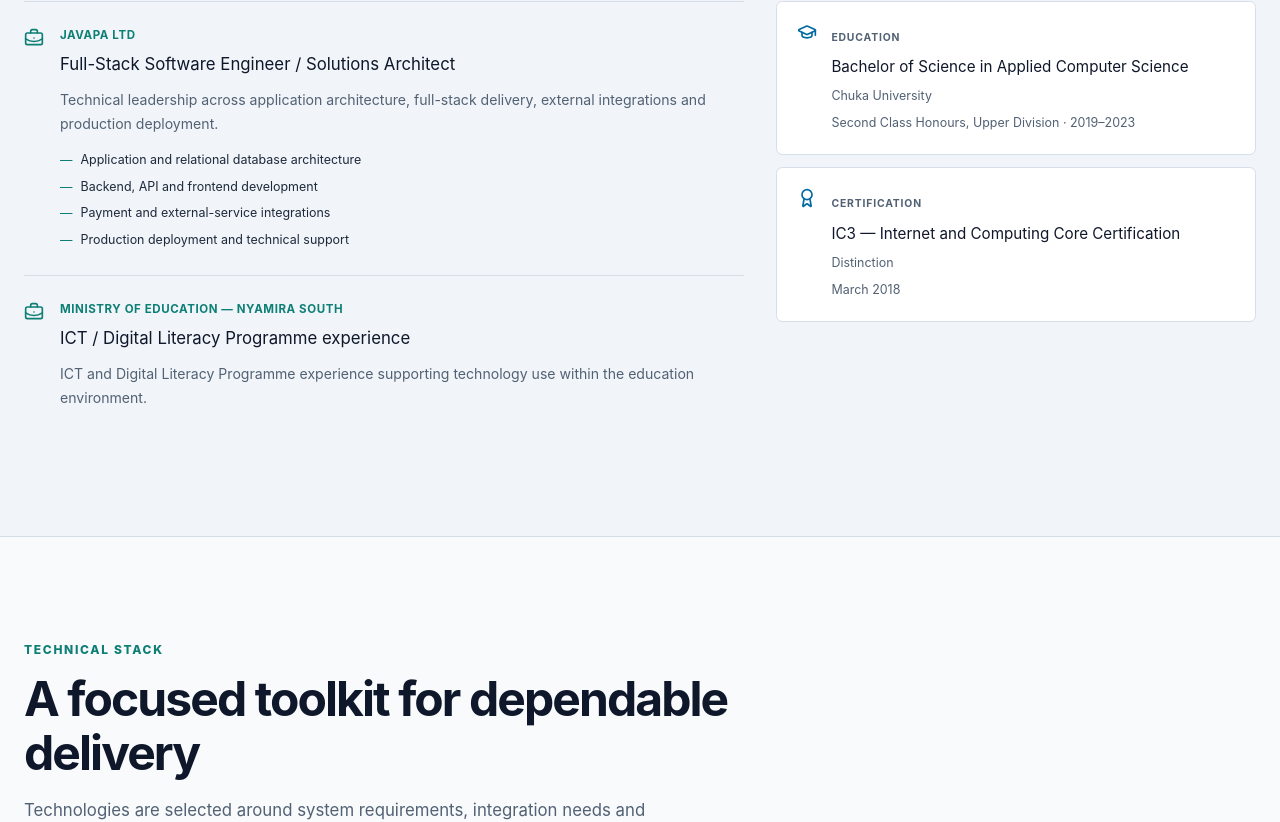
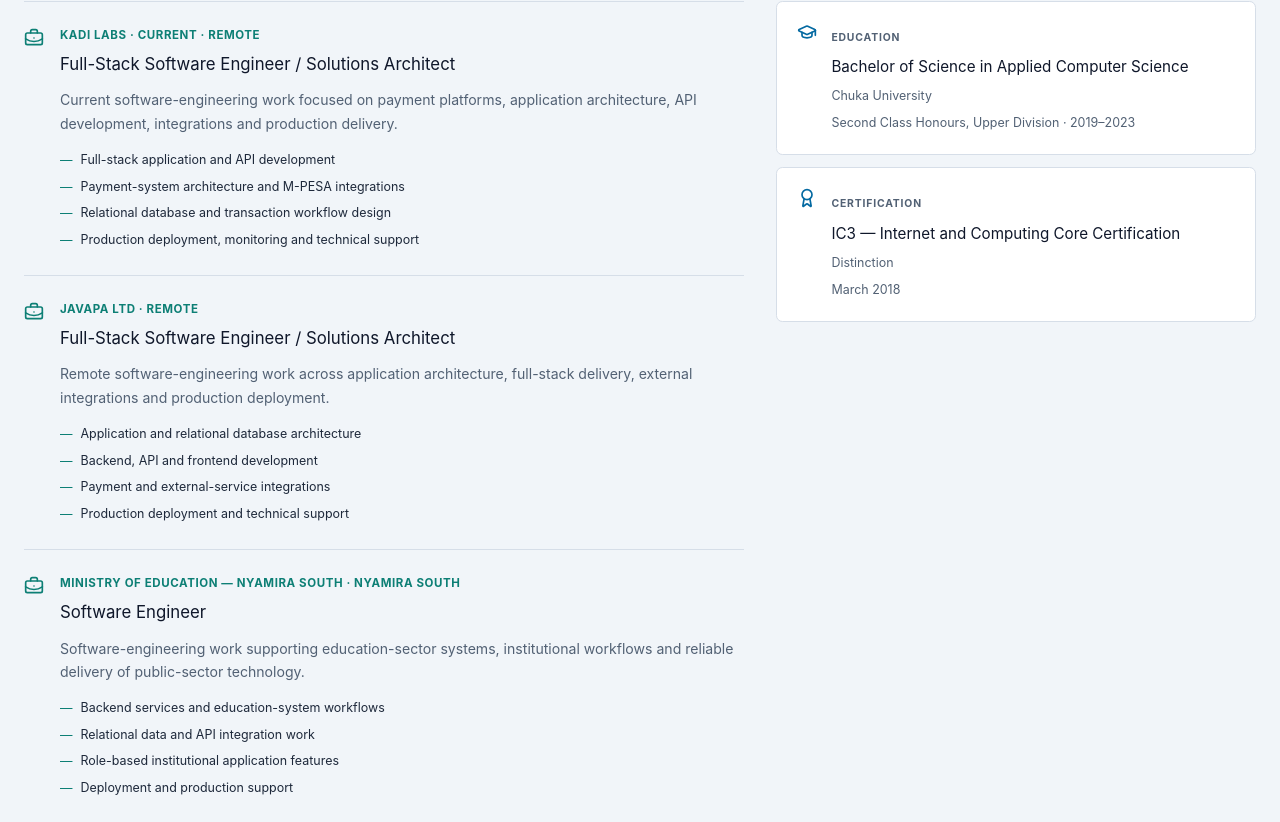
Before and after one commit to solohbatasi/portifolio, a Vue app: page / in a window 1280 px wide. Shown: the part 5239-6061 px from the top of the page. Built offline with nearby package versions, Linux system fonts and the light colour scheme; no server answers.

Commit message:
work experience

```diff
--- a/src/components/home/ExperienceSection.vue
+++ b/src/components/home/ExperienceSection.vue
@@ -31,7 +31,11 @@
               aria-hidden="true"
             />
             <div>
-              <p>{{ item.organisation }}</p>
+              <p>
+                {{ item.organisation }}
+                <span v-if="item.current"> · Current</span>
+                <span v-if="item.location"> · {{ item.location }}</span>
+              </p>
               <h3>{{ item.title }}</h3>
               <p class="experience-item__summary">
                 {{ item.summary }}
--- a/src/data/experience.js
+++ b/src/data/experience.js
@@ -1,13 +1,31 @@
 export const experience = [
+  {
+    id: 'kadi-labs',
+    organisation: 'Kadi Labs',
+    title: 'Full-Stack Software Engineer / Solutions Architect',
+    startDate: null, // TODO: Add the verified start date.
+    endDate: null,
+    current: true,
+    location: 'Remote',
+    summary:
+      'Current software-engineering work focused on payment platforms, application architecture, API development, integrations and production delivery.',
+    responsibilities: [
+      'Full-stack application and API development',
+      'Payment-system architecture and M-PESA integrations',
+      'Relational database and transaction workflow design',
+      'Production deployment, monitoring and technical support',
+    ],
+  },
   {
     id: 'javapa-ltd',
     organisation: 'JavaPA Ltd',
     title: 'Full-Stack Software Engineer / Solutions Architect',
     startDate: null, // TODO: Add the verified start date.
-    endDate: null, // TODO: Add the verified end date or mark the role as current.
-    location: null, // TODO: Add the verified work location if it should be public.
+    endDate: null, // TODO: Add the verified end date.
+    current: false,
+    location: 'Remote',
     summary:
-      'Technical leadership across application architecture, full-stack delivery, external integrations and production deployment.',
+      'Remote software-engineering work across application architecture, full-stack delivery, external integrations and production deployment.',
     responsibilities: [
       'Application and relational database architecture',
       'Backend, API and frontend development',
@@ -16,15 +34,21 @@
     ],
   },
   {
-    id: 'ministry-education-ict-dlp',
+    id: 'ministry-education-software-engineer',
     organisation: 'Ministry of Education — Nyamira South',
-    title: 'ICT / Digital Literacy Programme experience',
+    title: 'Software Engineer',
     startDate: null,
     endDate: null,
+    current: false,
     location: 'Nyamira South',
     summary:
-      'ICT and Digital Literacy Programme experience supporting technology use within the education environment.',
-    responsibilities: [],
+      'Software-engineering work supporting education-sector systems, institutional workflows and reliable delivery of public-sector technology.',
+    responsibilities: [
+      'Backend services and education-system workflows',
+      'Relational data and API integration work',
+      'Role-based institutional application features',
+      'Deployment and production support',
+    ],
   },
 ]
 
--- a/src/data/profile.js
+++ b/src/data/profile.js
@@ -19,7 +19,7 @@
   professionalSummary:
     'I\'m a full-stack software engineer experienced in taking systems from requirements and database design through frontend development, backend architecture, external integrations, deployment and production support.',
   company: {
-    name: 'JavaPA Ltd',
+    name: 'Kadi Labs',
     url: null, // TODO: Add the verified company URL when available.
   },
   github: {
```
